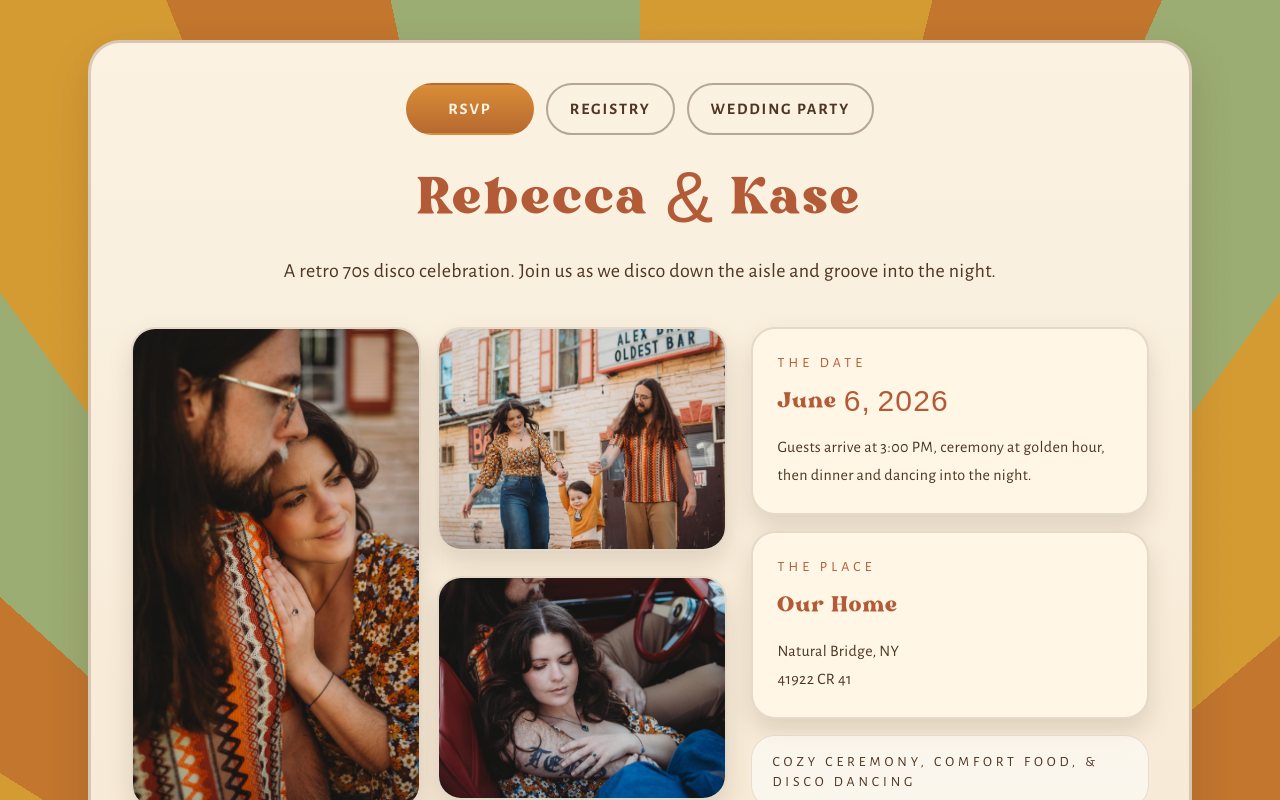
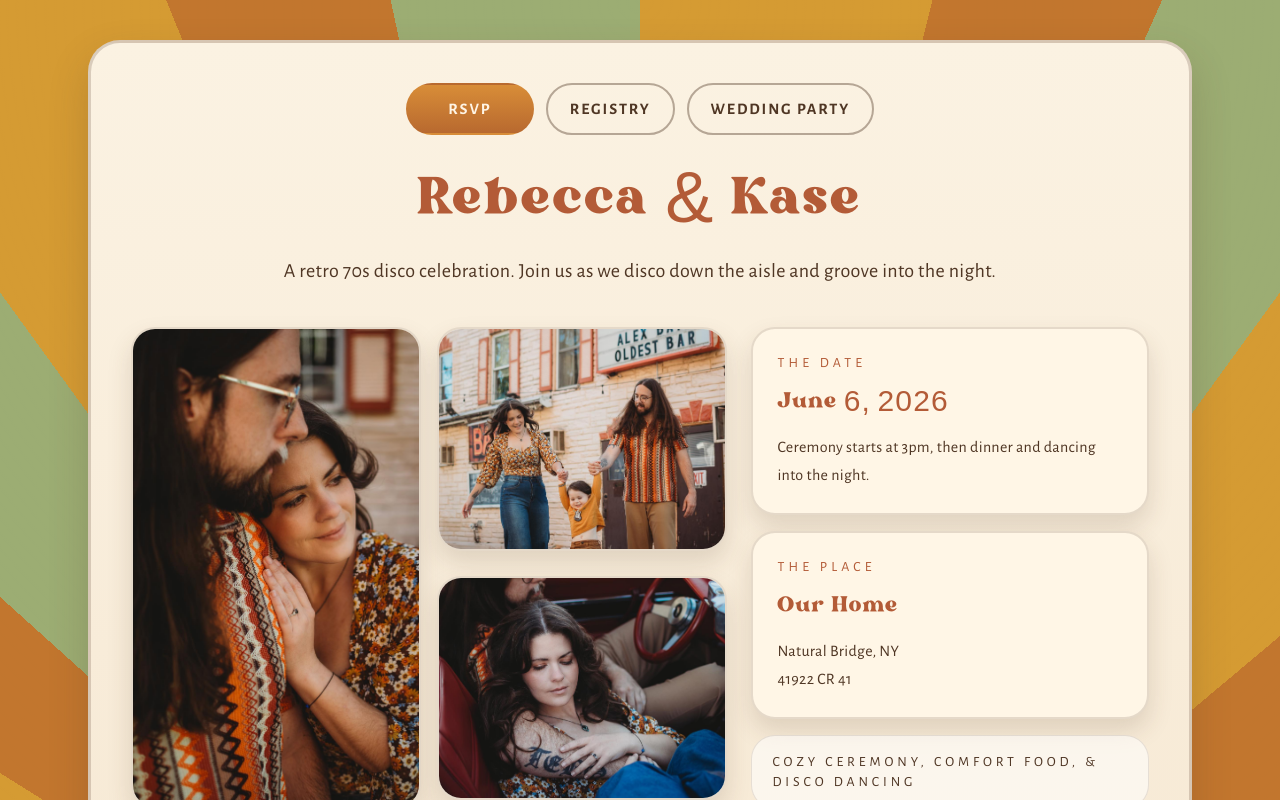
Before and after one commit to iKaseTebo/Wedding-Website, a Next.js app: page / in a window 1280 px wide. Shown: the top 800 px of the page. Built offline with nearby package versions, Linux system fonts and the light colour scheme; no server answers; the database is empty.

Commit message:
ceremony time

```diff
--- a/app/page.tsx
+++ b/app/page.tsx
@@ -218,8 +218,8 @@ export default async function Home({ searchParams }: HomeProps) {
                   June 6, 2026
                 </div>
                 <div className="text-base leading-7 text-[color:var(--brown)]">
-                  Guests arrive at 3:00 PM, ceremony at golden hour, then dinner
-                  and dancing into the night.
+                  Ceremony starts at 3pm, then dinner and dancing into the
+                  night.
                 </div>
               </div>
               <div className="card flex flex-col gap-3 p-6">
```
